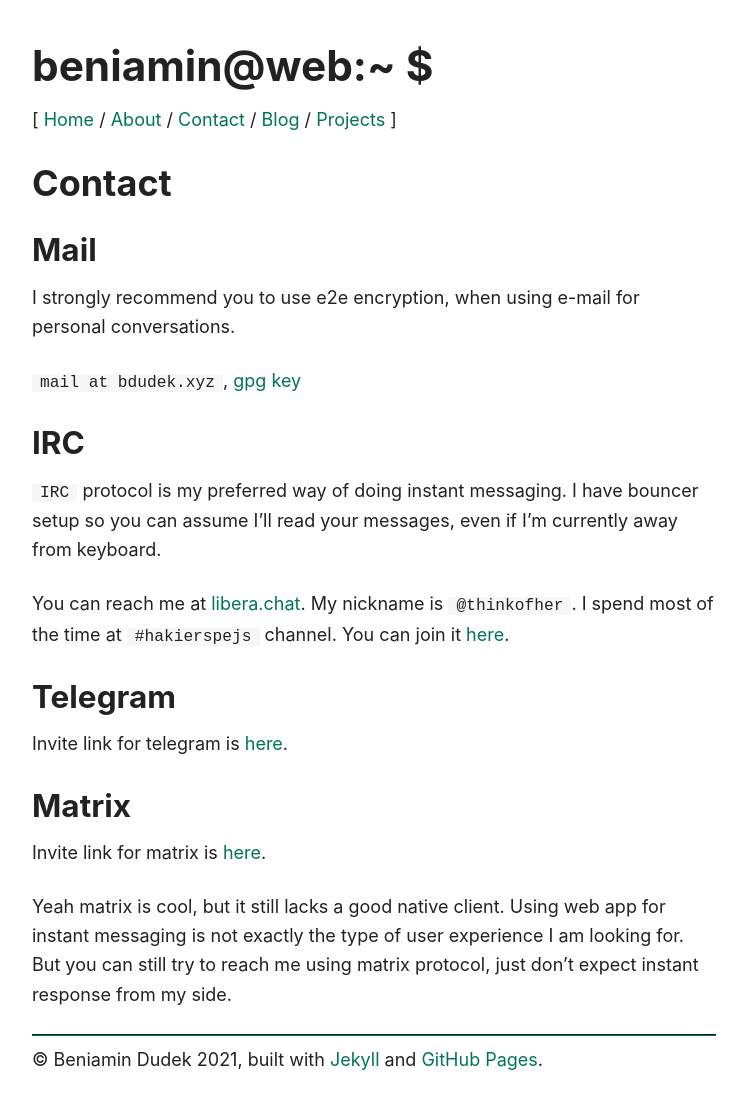
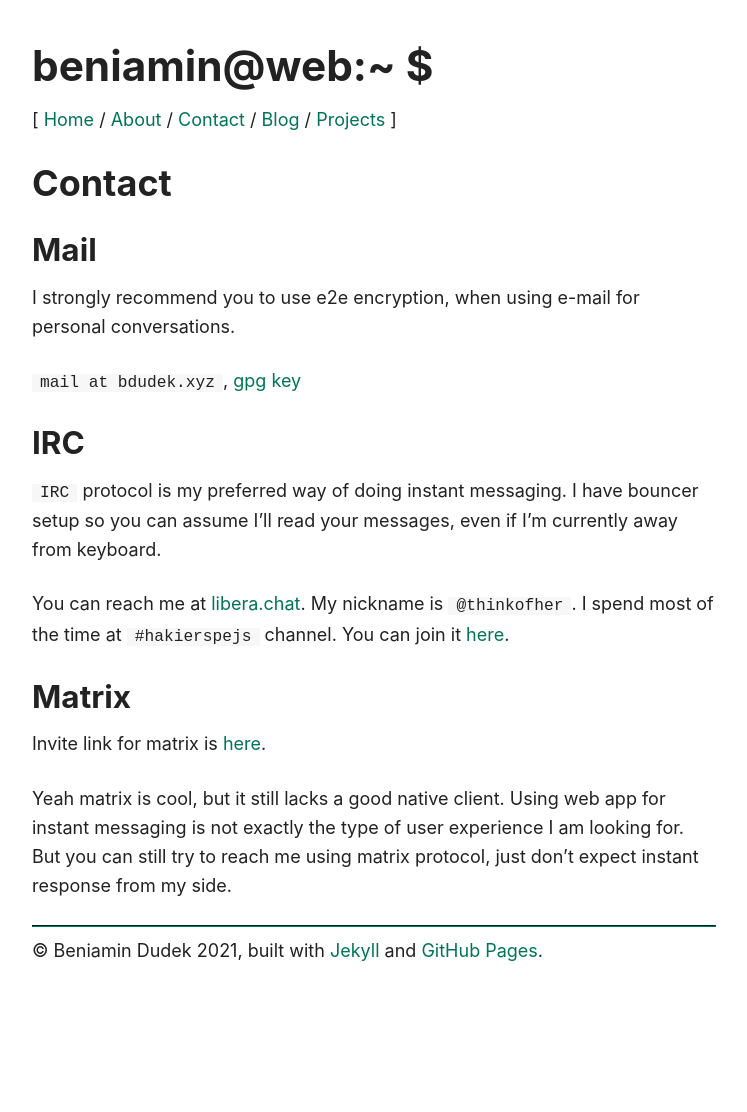
Before and after one commit to thinkofher/thinkofher.github.io, a Jekyll site: the page built from contact.md, in a window 1280 px wide. Shown: the whole page, without its empty margins (266-1013 px from the left). Built offline with Jekyll 4.4.1, drawn with Linux system fonts in a browser that asks for light colours; after the commit the page ends 1003 px from its top, so only the background shows below that.

Commit message:
feat: Update contact page.

```diff
--- a/contact.md
+++ b/contact.md
@@ -18,10 +18,6 @@ can assume I'll read your messages, even if I'm currently away from keyboard.
 You can reach me at [libera.chat](https://libera.chat/). My nickname is `@thinkofher`.
 I spend most of the time at `#hakierspejs` channel. You can join it [here](https://web.libera.chat/#hakierspejs).
 
-### Telegram
-
-Invite link for telegram is [here](https://t.me/thinkofher).
-
 ### Matrix
 
 Invite link for matrix is [here](https://matrix.to/#/@thinkofher:matrix.org).
```
